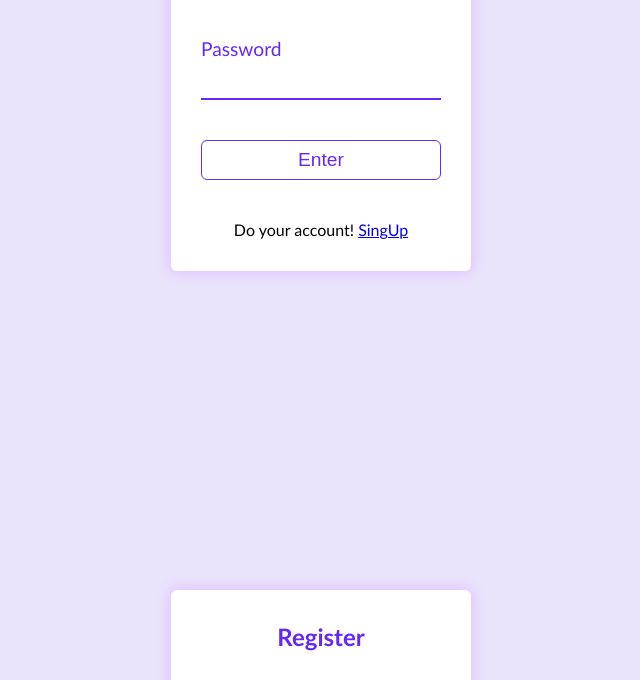
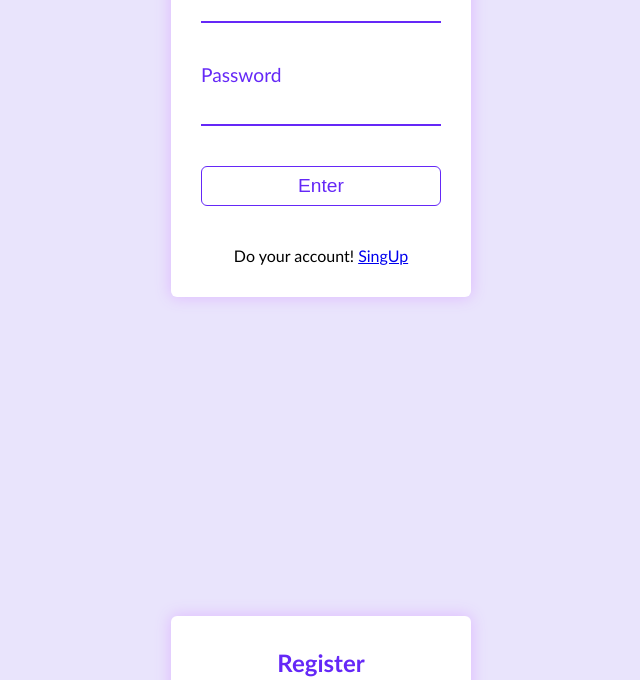
Before and after one commit to Ivox12/NodeChatV2.0, a website: page app/views/home.html in a window 1280 px wide. Shown: the part 318-998 px from the top of the page, without its empty margins (319-959 px from the left). Drawn offline with Linux system fonts and the light colour scheme.

Commit message:
07/08
att

```diff
--- a/app/views/home.html
+++ b/app/views/home.html
@@ -8,6 +8,7 @@
 </head>
 <body>
     <section id="home">
+        <div class="divs">
             <div  class="square">
                 <h2 class="square-header">Chat V2.0</h2>
                 <form action="#" method="#" class="default-form">
@@ -22,6 +23,8 @@
                     <a href="javascript:regHome();">SingUp</a>
                 </div>
             </div>
+        </div>
+        <div class="divs">
             <div class="square">
                 <h2 class="square-header">Register</h2>
                 <form action="#" method="post" class="default-form">
@@ -38,6 +41,7 @@
                     <a href="javascript:logHome();">SingIn</a>
                 </div>
             </div>
+        </div>
     </section>
     <section id="popups">
         <div>
--- a/public/styles/style.css
+++ b/public/styles/style.css
@@ -14,7 +14,7 @@
 }
 
 body {
-    overflow:hidden;
+    overflow:hiden;
     background-color: var(--bg-light-purple);
     font-family:'Trebuchet MS', 'Lucida Sans Unicode', 'Lucida Grande', 'Lucida Sans', Arial, sans-serif;
 }
@@ -26,11 +26,16 @@ body {
     height: 200vh;
 }
 
+.divs {
+    display: flex;
+    height: 50%;
+}
+
 .square {
     background-color: white;
     box-shadow: 0px 0px 15px 1px rgb(223 188 255);
     border-radius: 6px;
-    margin-inline: auto;
+    margin: auto;
     width: 300px;
     padding-top: 2rem;
     padding-bottom: 2rem;
```
Lines whose indentation alone changed are shown as unchanged.
